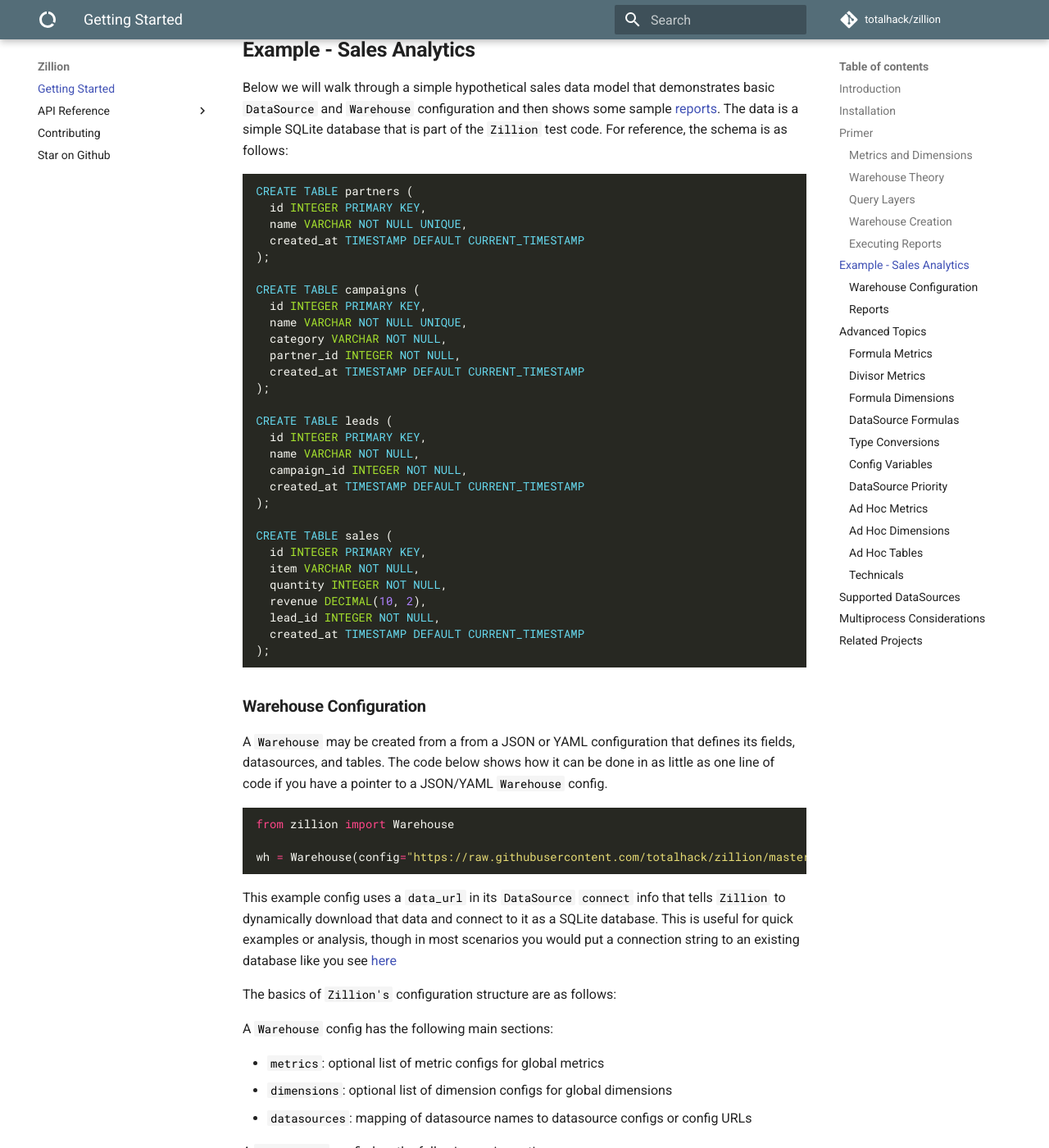
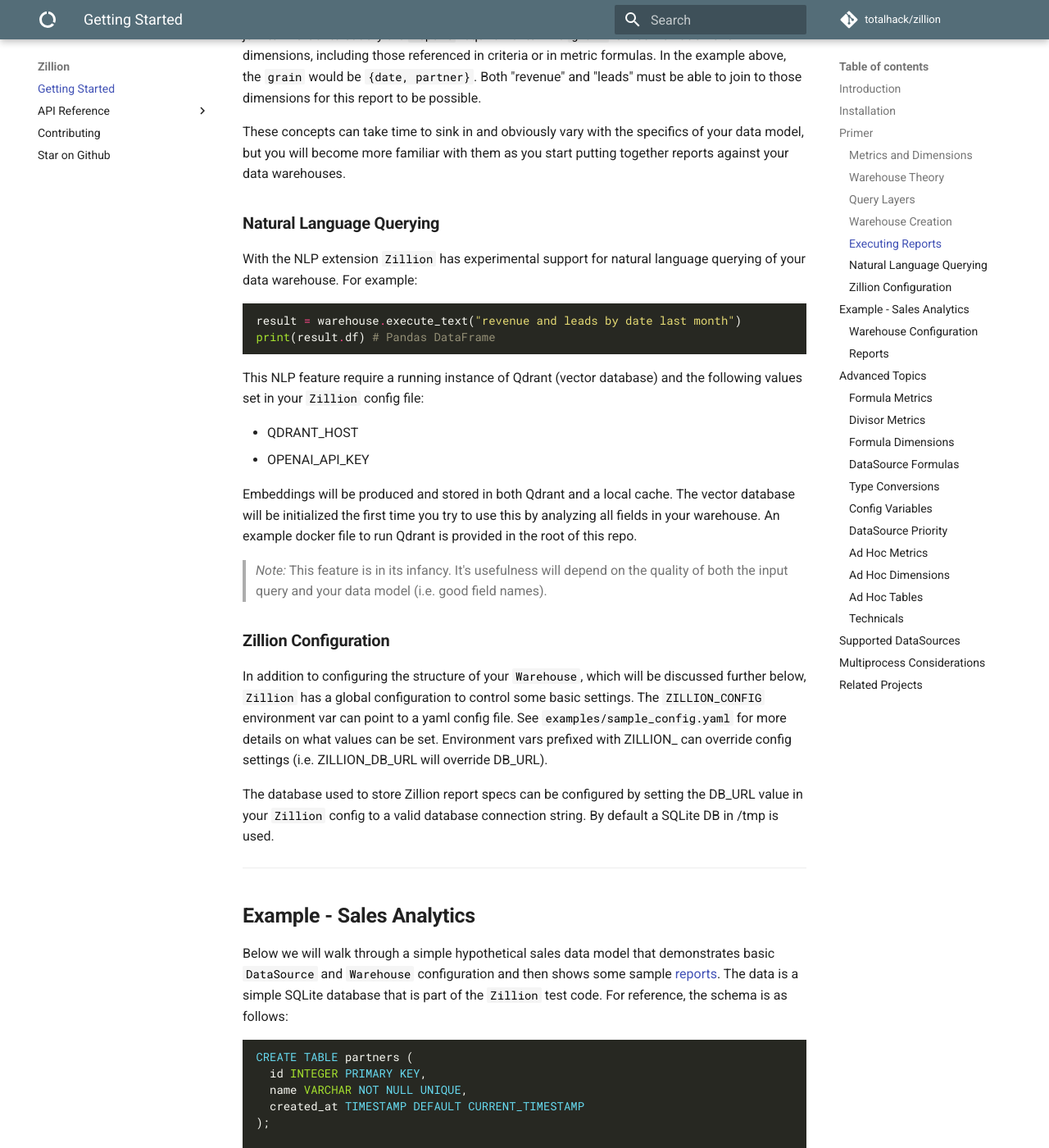
Before and after one commit to totalhack/zillion, an MkDocs documentation site: the page built from docs/mkdocs/index.md, in a window 1280 px wide and 1400 px high, scrolled down 4005 px. Shown: the whole window at 82% size. Built offline with MkDocs 1.6.1 and Material for MkDocs 9.7.7, drawn with Linux system fonts in a browser that asks for light colours; comment, search, counter and statistics services are not loaded; some of the changed text lies outside the part shown.

Commit message:
chore: doc updates

````diff
--- a/docs/mkdocs/index.md
+++ b/docs/mkdocs/index.md
@@ -7,10 +7,11 @@
 **Introduction**
 ----------------
 
-`Zillion` is a data warehousing and dimensional modeling tool that
-allows combining and analyzing data from multiple datasources through a simple
-API. It writes SQL so you don't have to, and it easily bolts onto existing
-database infrastructure via SQLAlchemy.
+`Zillion` is a data modeling and analytics tool that allows combining and
+analyzing data from multiple datasources through a simple API. It writes SQL
+so you don't have to, and it easily bolts onto existing database infrastructure
+via SQLAlchemy. The `Zillion` NLP extension has experimental support for AI-powered
+natural language querying and warehouse configuration.
 
 With `Zillion` you can:
 
@@ -26,6 +27,8 @@ With `Zillion` you can:
   from a "date" column
 * Save and share report specifications
 * Utilize ad hoc or public datasources, tables, and fields to enrich reports
+* Query your warehouse with natural language (NLP extension)
+* Leverage AI to bootstrap your warehouse configurations (NLP extension)
 
 ---
 
@@ -38,6 +41,10 @@ With `Zillion` you can:
 
 ```shell
 $ pip install zillion
+
+or
+
+$ pip install zillion[nlp]
 ```
 
 ---
@@ -151,9 +158,10 @@ config = "https://raw.githubusercontent.com/totalhack/zillion/master/examples/ex
 wh = Warehouse(config=config)
 ```
 
-Zillion also provides a helper script to boostrap a DataSource configuration file for an existing database. See `zillion.scripts.bootstrap_datasource_config.py`. The bootstrap script requires an output file as an argument and will prompt you for a url at run time (connection string or database url). See `--help` output for more options, including
-the optional `--nlp` flag that leverages OpenAI to infer configuration
-information such as column types, table types, and table relationships.
+Zillion also provides a helper script to boostrap a DataSource configuration file for an existing database. See `zillion.scripts.bootstrap_datasource_config.py`. The bootstrap script requires a connection/database url and output file as arguments. See `--help` output for more options, including the optional `--nlp` flag that leverages OpenAI to infer configuration information such as column types, table types, and table relationships. The NLP feature requires the NLP extension to be installed as well as the following set in your `Zillion` config file:
+
+* OPENAI_MODEL
+* OPENAI_API_KEY
 
 <a name="executing-reports"></a>
 
@@ -192,6 +200,39 @@ dimensions for this report to be possible.
 These concepts can take time to sink in and obviously vary with the specifics
 of your data model, but you will become more familiar with them as you start
 putting together reports against your data warehouses.
+
+<a name="natural-language-querying"></a>
+
+### **Natural Language Querying**
+
+With the NLP extension `Zillion` has experimental support for natural language querying of your data warehouse. For example:
+
+```python
+result = warehouse.execute_text("revenue and leads by date last month")
+print(result.df) # Pandas DataFrame
+```
+
+This NLP feature require a running instance of Qdrant (vector database) and the following values set in your `Zillion` config file:
+
+* QDRANT_HOST
+* OPENAI_API_KEY
+
+Embeddings will be produced and stored in both Qdrant and a local cache. The
+vector database will be initialized the first time you try to use this by
+analyzing all fields in your warehouse. An example docker file to run Qdrant is provided in the root of this repo.
+
+> *Note:* This feature is in its infancy. It's usefulness will depend on the
+quality of both the input query and your data model (i.e. good field names).
+
+<a name="zillion-configuration"></a>
+
+### **Zillion Configuration**
+
+In addition to configuring the structure of your `Warehouse`, which will be
+discussed further below, `Zillion` has a global configuration to control some
+basic settings. The `ZILLION_CONFIG` environment var can point to a yaml config file. See `examples/sample_config.yaml` for more details on what values can be set. Environment vars prefixed with ZILLION_ can override config settings (i.e. ZILLION_DB_URL will override DB_URL).
+
+The database used to store Zillion report specs can be configured by setting the DB_URL value in your `Zillion` config to a valid database connection string. By default a SQLite DB in /tmp is used.
 
 ---
 
@@ -258,7 +299,7 @@ scenarios you would put a connection string to an existing database like you
 see
 [here](https://raw.githubusercontent.com/totalhack/zillion/master/tests/test_mysql_ds_config.json)
 
-The basics of `Zillion's` configuration structure are as follows:
+The basics of `Zillion's` warehouse configuration structure are as follows:
 
 A `Warehouse` config has the following main sections:
 
@@ -402,13 +443,7 @@ a built-in way to output a complete config to a file for reference when saving.
 result = wh.execute_id(spec_id)
 ```
 
-> *Note:* The ZILLION_CONFIG environment var can point to a yaml config file.
-The database used to store Zillion report specs can be configured by setting
-the DB_URL value in your Zillion config to a valid database connection
-string. By default a SQLite DB in /tmp is used. See this [sample
-config](https://github.com/totalhack/zillion/blob/master/examples/sample_config.yaml).
-Environment vars prefixed with ZILLION_ can override config settings (i.e. ZILLION_DB_URL
-will override DB_URL).
+This assumes you have saved this report ID previously in the database specified by the DB_URL in your `Zillion` yaml configuration.
 
 **Example:** Unsupported Grain
 
````
Also changed, not shown: README.md (+52 -15 lines), docs/markdown/readme_contents.md (+43 -11 lines), docs/markdown/readme_intro.md (+7 -4 lines), docs/markdown/readme_toc.md (+2 -0 lines).
